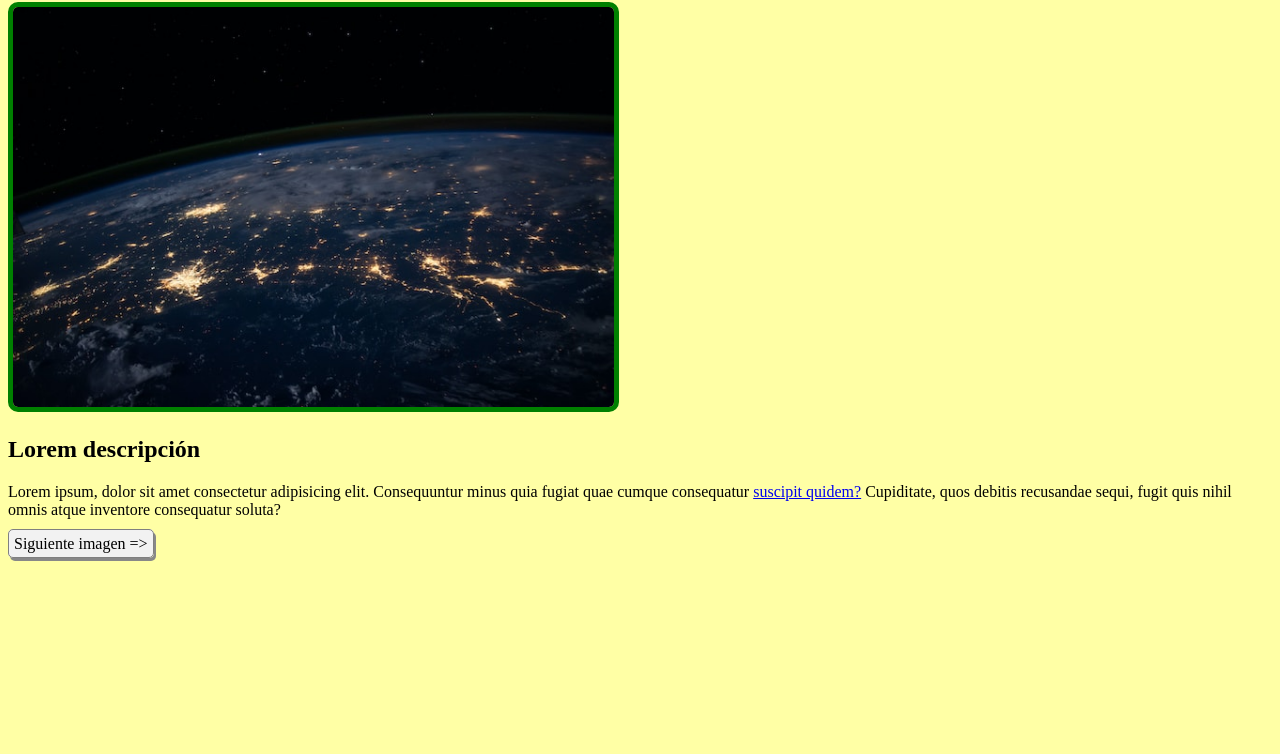
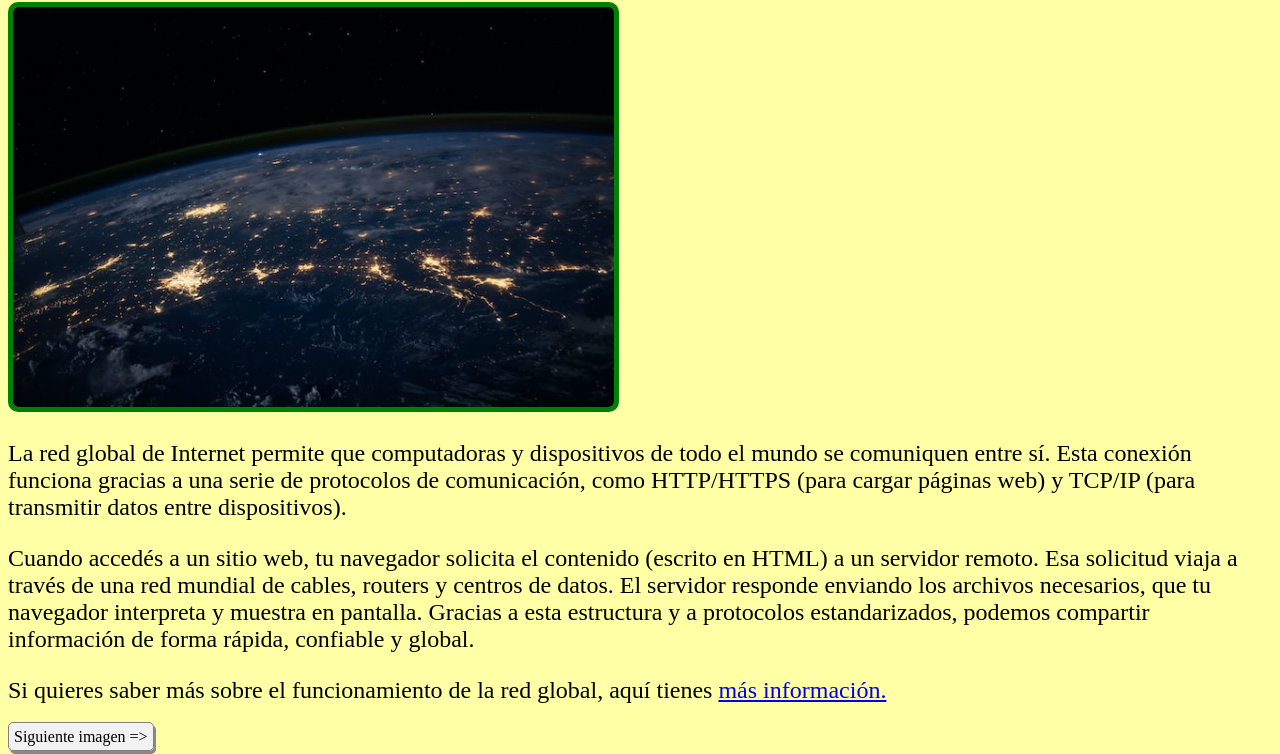
Before and after one commit to beluway/Grupo-4-DW, a plain HTML site: page page1.html in a window 1280 px wide. Shown: the part 78-832 px from the top of the page. Before the commit the page ends 800 px from the top, so only its background shows below. Drawn offline with Linux system fonts and the light colour scheme.

Commit message:
Add content and style updates to page1.html and page2.html

```diff
--- a/page1.html
+++ b/page1.html
@@ -11,10 +11,18 @@
 <body>
     <h1>Galería de la Tecnología</h1>
     <img src="img1.jpg" alt="Imagen de la NASA" class="image"/>
-    <h2>Lorem descripción</h2>
-    <p>Lorem ipsum, dolor sit amet consectetur adipisicing elit. Consequuntur minus quia fugiat quae cumque consequatur
-        <a href="page2.html">suscipit quidem?</a> Cupiditate, quos debitis recusandae sequi, fugit quis nihil omnis atque inventore consequatur
-        soluta?</p>
+         <style>
+    p {
+      font-size: 24px;
+    }
+  </style>
+
+<p> La red global de Internet permite que computadoras y dispositivos de todo el mundo se comuniquen entre sí. Esta conexión funciona gracias a una serie de protocolos de comunicación, como HTTP/HTTPS (para cargar páginas web) y TCP/IP (para transmitir datos entre dispositivos).
+<p>Cuando accedés a un sitio web, tu navegador solicita el contenido (escrito en HTML) a un servidor remoto. Esa solicitud viaja a través de una red mundial de cables, routers y centros de datos. El servidor responde enviando los archivos necesarios, que tu navegador interpreta y muestra en pantalla.
+Gracias a esta estructura y a protocolos estandarizados, podemos compartir información de forma rápida, confiable y global. </p>
+<p> Si quieres saber más sobre el funcionamiento de la red global, aquí tienes <a href= "https://es.wikipedia.org/wiki/Red_global_de_telecomunicaciones" target="_blank"> más información.</a>  </p>
+
+
     <a href="page2.html" title="Imagen siguiente" class="link-button">Siguiente imagen =&gt;</a>
 </body>
 
```
Also changed, not shown: page2.html (+10 -4 lines).
